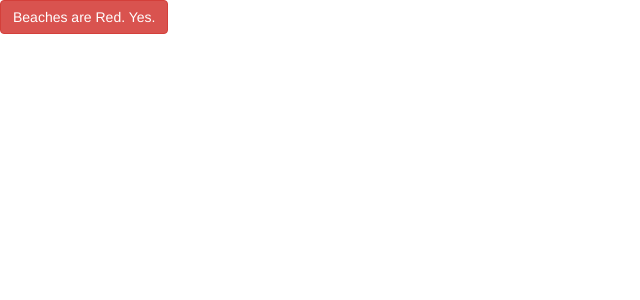
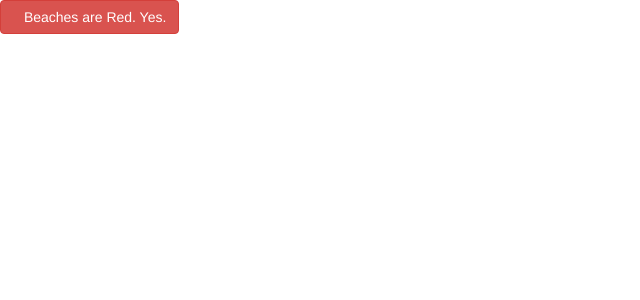
Before and after one commit to sheeennnna/bitches, a PHP site: page /home.php in a window 1280 px wide. Shown: the top 300 px of the page, without its empty margins (0-640 px from the left). Run offline with PHP 8.4, Linux system fonts and the light colour scheme; some web fonts are replaced.

Commit message:
added glyphicons

```diff
--- a/home.php
+++ b/home.php
@@ -3,6 +3,6 @@
 	<link rel="stylesheet" type="text/css" href="css/bootstrap.min.css">
 </head>
 <body>
-	<button class="btn btn-danger">Beaches are Red. Yes.</button>
+	<button class="btn btn-danger"><span class='glyphicon glyphicon-user'></span>Beaches are Red. Yes.</button>
 </body>
 </html>
```
